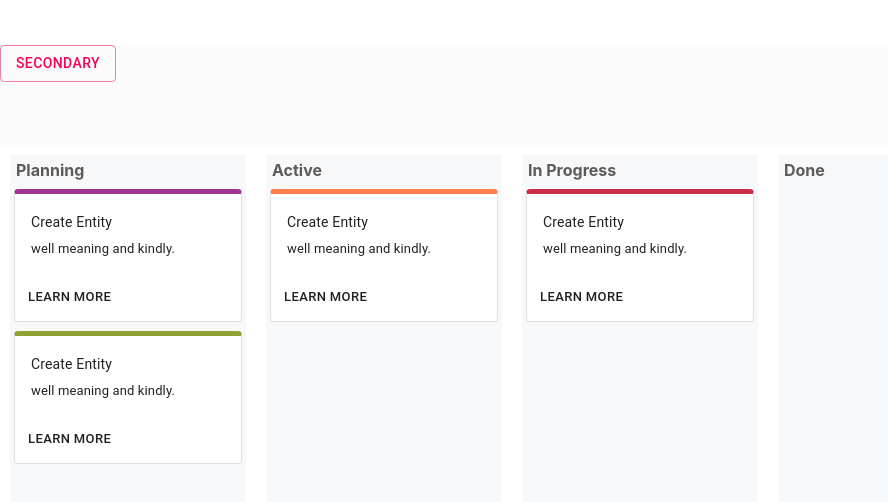
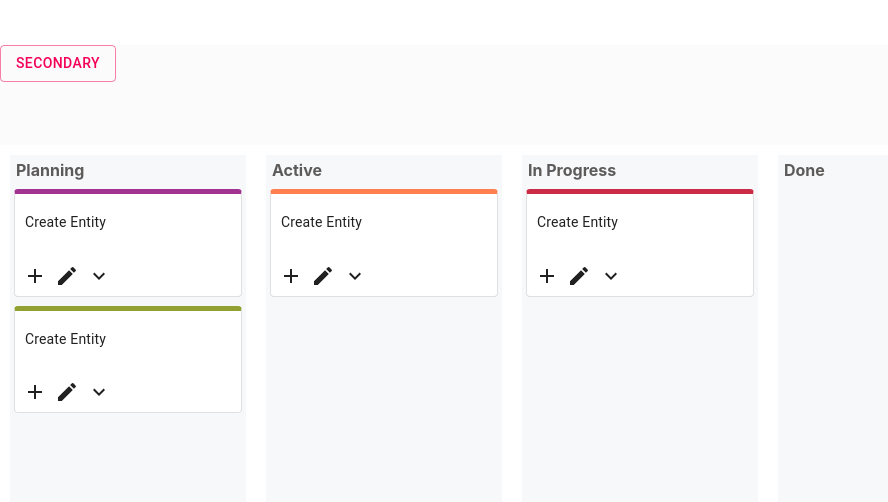
Before and after one commit to azizerel/Drag-Drop-with-React.js, a React (Create React App) app: page / in a window 1280 px wide. Shown: the top 502 px of the page, without its empty margins (0-888 px from the left). Built offline with nearby package versions, Linux system fonts and the light colour scheme.

Commit message:
new icons added

```diff
--- a/src/components/Issue/index.js
+++ b/src/components/Issue/index.js
@@ -6,44 +6,28 @@ import PropTypes from 'prop-types';
 import CardContent from '@material-ui/core/CardContent';
 import Button from '@material-ui/core/Button';
 import Typography from '@material-ui/core/Typography';
-
-const useStyles = makeStyles({
-  root: {
-    minWidth: 275,
-  },
-  bullet: {
-    display: 'inline-block',
-    margin: '0 2px',
-    transform: 'scale(0.8)',
-  },
-  title: {
-    fontSize: 14,
-    color: '#242424'
-  },
-  pos: {
-    marginBottom: 12,
-  },
-});
+import EditIcon from '@material-ui/icons/Edit';
+import AddIcon from '@material-ui/icons/Add';
+import ExpandMoreIcon from '@material-ui/icons/ExpandMore';
 
 
 export default class Issue extends React.Component {
-
 render(){
   return (
       <Card  className={`issue ${ this.props.bgColor }`} variant="outlined">
 
-        <CardContent>
-           <Typography className="" color="textPrimary" gutterBottom>
+        <CardContent style={{ paddingLeft : '10px'}}>
+           <Typography color="textPrimary" gutterBottom>
               <span className="issueHeader">{this.props.caption}</span>
            </Typography>
 
            <Typography className="issueBody" variant="body2" component="p">
-            <span className="issueBody">well meaning and kindly.</span>
+            <span className="issueBody"></span>
           </Typography>
         </CardContent>
 
-        <CardActions>
-          <Button size="small">Learn More</Button>
+        <CardActions className="issueFooter">
+        <AddIcon className="issueAction" />  <EditIcon className="issueAction" />  <ExpandMoreIcon className="issueAction"/>
         </CardActions>
    </Card>
   );
```
